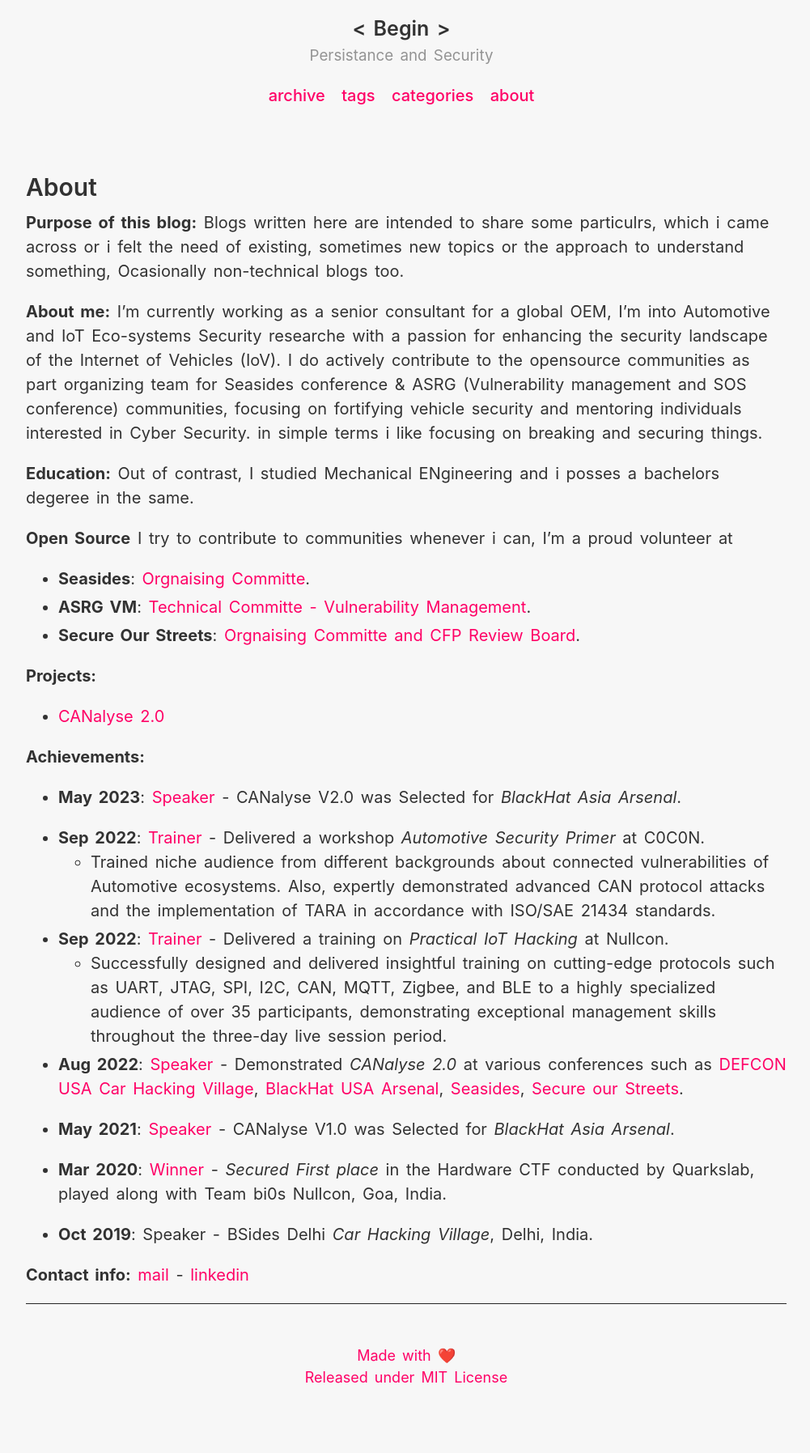
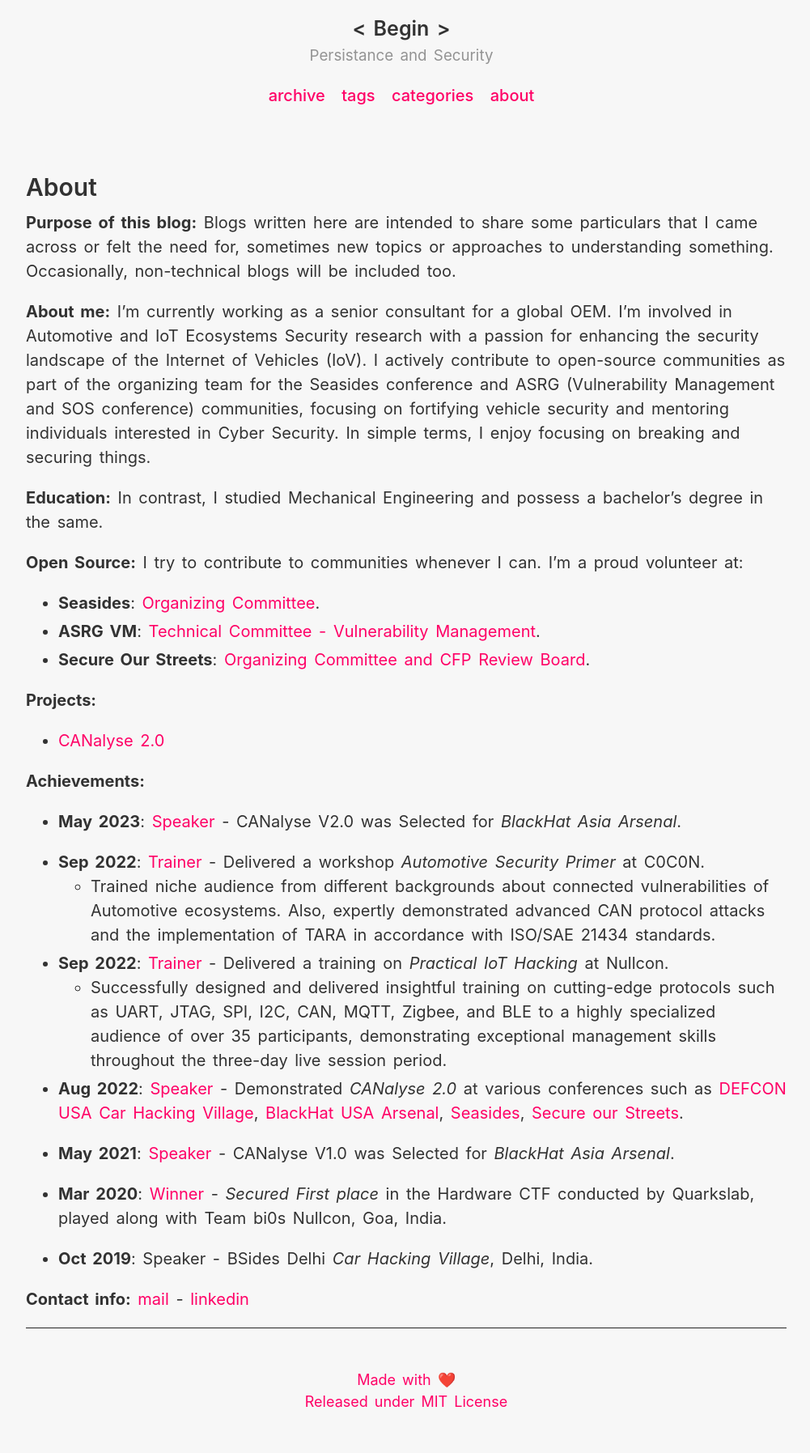
Before and after one commit to KartheekLade/kartheeklade.github.io, a Jekyll site: the page built from _pages/about.md, in a window 1280 px wide. Shown: the whole page at 81% size, without its empty margins (138-1139 px from the left). Built offline with Jekyll 4.4.1, drawn with Linux system fonts in a browser that asks for light colours; some web fonts are replaced; before the commit the page ends 1765 px from its top, so only the background shows below that.

Commit message:
Update about.md
fixed typos

```diff
--- a/_pages/about.md
+++ b/_pages/about.md
@@ -3,18 +3,17 @@ layout: page
 permalink: /about/
 title: About
 ---
-**Purpose of this blog:** Blogs written here are intended to share some particulrs, which i came across or i felt the need of existing, sometimes new topics or the approach to understand something, Ocasionally non-technical blogs too.
+**Purpose of this blog:** Blogs written here are intended to share some particulars that I came across or felt the need for, sometimes new topics or approaches to understanding something. Occasionally, non-technical blogs will be included too.
 
-**About me:** I'm currently working as a senior consultant for a global OEM, I'm into Automotive and IoT Eco-systems Security researche with a passion for enhancing the security landscape of the Internet of Vehicles (IoV). I do actively contribute to the opensource communities as part organizing team for Seasides conference  & ASRG (Vulnerability management and SOS conference)  communities, focusing on fortifying vehicle security and mentoring individuals interested in Cyber Security. in simple terms i like focusing on breaking and securing things.
+**About me:** I'm currently working as a senior consultant for a global OEM. I'm involved in Automotive and IoT Ecosystems Security research with a passion for enhancing the security landscape of the Internet of Vehicles (IoV). I actively contribute to open-source communities as part of the organizing team for the Seasides conference and ASRG (Vulnerability Management and SOS conference) communities, focusing on fortifying vehicle security and mentoring individuals interested in Cyber Security. In simple terms, I enjoy focusing on breaking and securing things.
 
+**Education:** In contrast, I studied Mechanical Engineering and possess a bachelor's degree in the same.
 
-**Education:** Out of contrast, I studied Mechanical ENgineering and i posses a bachelors degeree in the same.
+**Open Source:** I try to contribute to communities whenever I can. I'm a proud volunteer at:
 
-**Open Source** I try to contribute to communities whenever i can, I'm a proud volunteer at
-
-- **Seasides**: [Orgnaising Committe](https://www.seasides.net).
-- **ASRG VM**: [Technical Committe - Vulnerability Management](https://www.asrg.io).
-- **Secure Our Streets**: [Orgnaising Committe and CFP Review Board](https://www.sos.asrg.io).
+- **Seasides**: [Organizing Committee](https://www.seasides.net).
+- **ASRG VM**: [Technical Committee - Vulnerability Management](https://www.asrg.io).
+- **Secure Our Streets**: [Organizing Committee and CFP Review Board](https://www.sos.asrg.io).
 
 **Projects:**
 * [CANalyse 2.0 ](https://github.com/canalyse/CANalyse-2.0)
```
